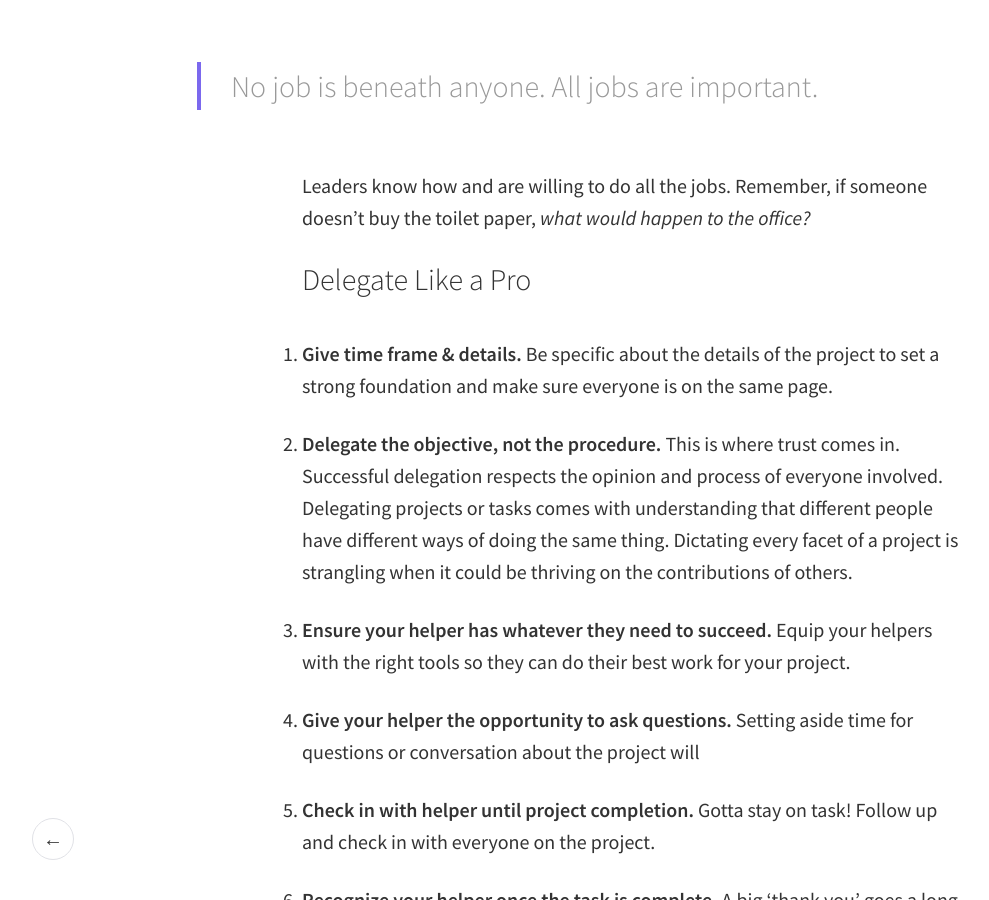
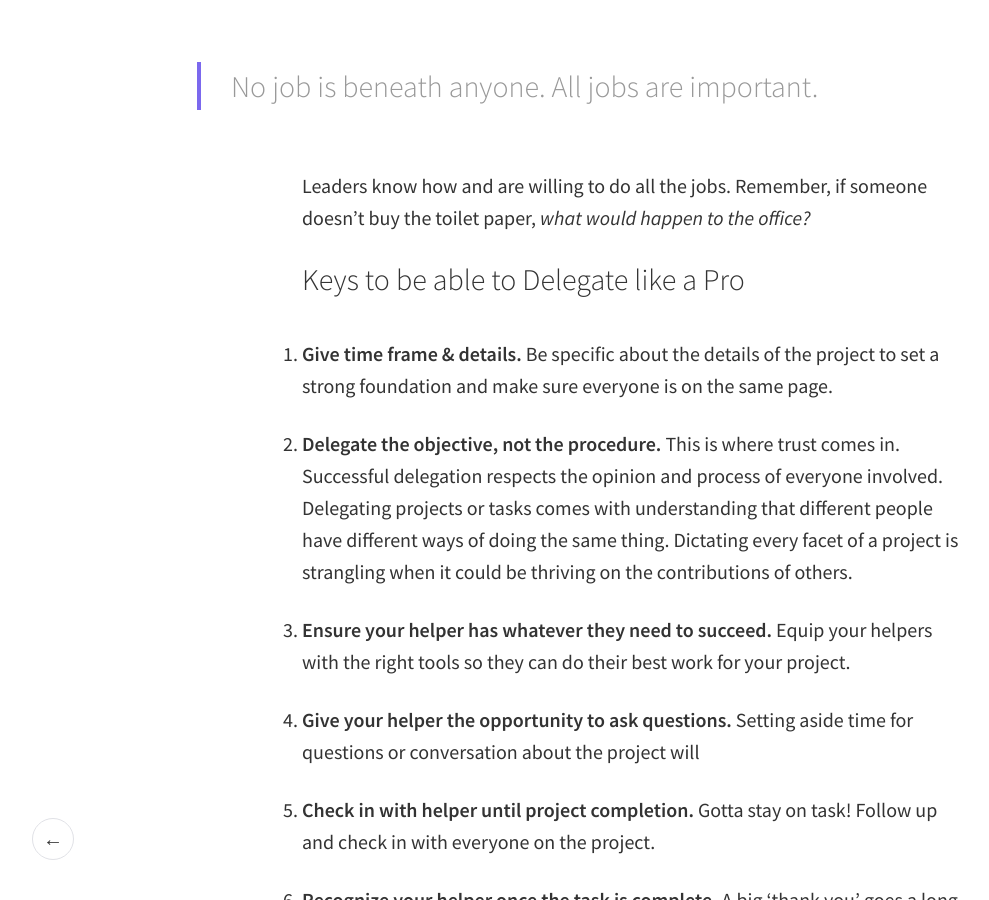
Before and after one commit to lenamasek/lenamasek.github.io, a Jekyll site: the page built from _posts/2015-10-08-art-of-delegation.markdown, in a window 1280 px wide and 900 px high, scrolled down 1239 px. Shown: the whole window, without its empty margins (8-997 px from the left). Built offline with Jekyll 4.4.1, drawn with Linux system fonts in a browser that asks for light colours.

Commit message:
delegate content

```diff
--- a/_posts/2015-10-08-art-of-delegation.markdown
+++ b/_posts/2015-10-08-art-of-delegation.markdown
@@ -23,7 +23,7 @@ Important to note:
 Leaders know how and are willing to do all the jobs. Remember, if someone doesn’t buy the toilet paper, *what would happen to the office?*
 
 
-### Delegate Like a Pro
+### Keys to be able to Delegate like a Pro
 1. **Give time frame & details.** Be specific about the details of the project to set a strong foundation and make sure everyone is on the same page.
 
 2. **Delegate the objective, not the procedure.** This is where trust comes in. Successful delegation respects the opinion and process of everyone involved. Delegating projects or tasks comes with understanding that different people have different ways of doing the same thing. Dictating every facet of a project is strangling when it could be thriving on the contributions of others.
```
